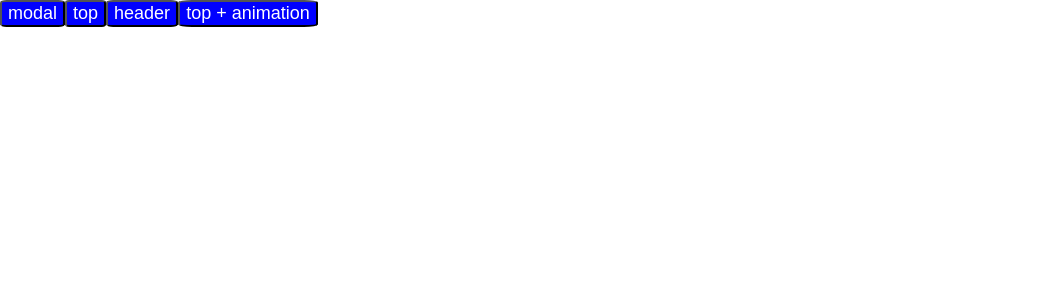
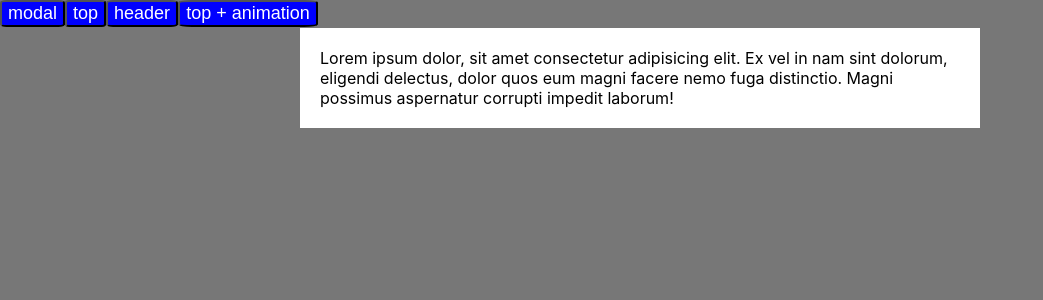
Before and after one commit to sasie59/react-homework, a React (Create React App) app: page / in a window 1280 px wide. Both pictures are taken after a click on the button "modal". Shown: the top 300 px of the page, without its empty margins (0-1043 px from the left). Built offline with nearby package versions, Linux system fonts and the light colour scheme.

Commit message:
估時及架構 (2/5~2/10出國)

```diff
--- a/src/Modal.css
+++ b/src/Modal.css
@@ -4,3 +4,14 @@
   color: white;
   border-radius: 10%;
 }
+
+.modal-content {
+  background-color: #fff;
+  margin: auto;
+  padding: 20px;
+  border: 1px solid #777;
+  width: 50%;
+}
+body {
+  background-color: #777;
+}
--- a/src/Modal.js
+++ b/src/Modal.js
@@ -1,28 +1,20 @@
 import React, { Component } from 'react';
-import Modal1 from './Modal1'
+import ModalCpm from './ModalCpm'
 import  './Modal.css';
 
 export default class Modal extends Component {
   constructor(){
     super();
     this.state = {
-
+      isShow: false
     }
   }
 
   handleClick = () => {
     // modal跟alert的差別?
-    /**
-     * modal 與 alert 廣義來說沒有什麼不一樣
-     * 都屬「強制讓對方看到訊息的視窗」
-     * 但狹義來說：
-     * alert 是 javascript 內建的語法，而且也只能塞文字訊息。按鈕也只有一個確定
-     * 而且 alert 的外觀還會隨著瀏覽器的不同而改變：https://lh3.googleusercontent.com/-iNyZIAF6Rxk/VcXzKftlF_I/AAAAAAAALTE/EslDOrCHYgQ/s608-Ic42/Screenshot_2015-08-08-20-06-44.jpg
-     *
-     * modal 則比較像是情境式的視窗，能塞的不只是文字、圖片、甚至影片也可以。
-     * 因為這麼複雜，所以通常 modal 都是工程師自己做的。但大多網站比較常用 modal。
-     * 而且 modal 在不同瀏覽器下具有「高度相似」的外觀。
-     */
+    this.setState({
+      isShow: !this.state.isShow
+    })
   }
 
   render() {
@@ -32,6 +24,9 @@ export default class Modal extends Component {
     return (
       <div>
         {buttonArr}
+        {this.state.isShow && <div className='modal-content'>
+          <ModalCpm>Lorem ipsum dolor, sit amet consectetur adipisicing elit. Ex vel in nam sint dolorum, eligendi delectus, dolor quos eum magni facere nemo fuga distinctio. Magni possimus aspernatur corrupti impedit laborum!</ModalCpm>
+        </div>}
       </div>
     )
   }
--- a/src/Modal1.js
+++ /dev/null
@@ -1,10 +0,0 @@
-import React from 'react';
-import  './Modal.css';
-
-export default function Modal1(props) {
-  return (
-    <div>
-      Lorem ipsum dolor, sit amet consectetur adipisicing elit. Praesentium consectetur laborum harum id, soluta fugit earum aliquam maxime perferendis similique tempore non cumque tenetur unde iusto nostrum, ut molestias voluptatem.
-    </div>
-  )
-}
--- /dev/null
+++ b/src/ModalCpm.js
@@ -0,0 +1,10 @@
+import React from 'react';
+import  './Modal.css';
+
+export default function Modal1(props) {
+  return (
+    <div>
+      {props.children}
+    </div>
+  )
+}
--- /dev/null
+++ b/src/Tooltip.css
@@ -0,0 +1,6 @@
+.btn {
+  background-color: blue;
+  color: white;
+  padding: 15px;
+  font-size: 20px;
+}
```
Also changed, not shown: src/CarouselCpm.js (added, +9 -0 lines), src/Tooltip.js (+26 -0 lines), src/TooltipCpm.js (added, +10 -0 lines), src/Carousel.css (added), 1 other file (tests, documents, lock files or other folders).
